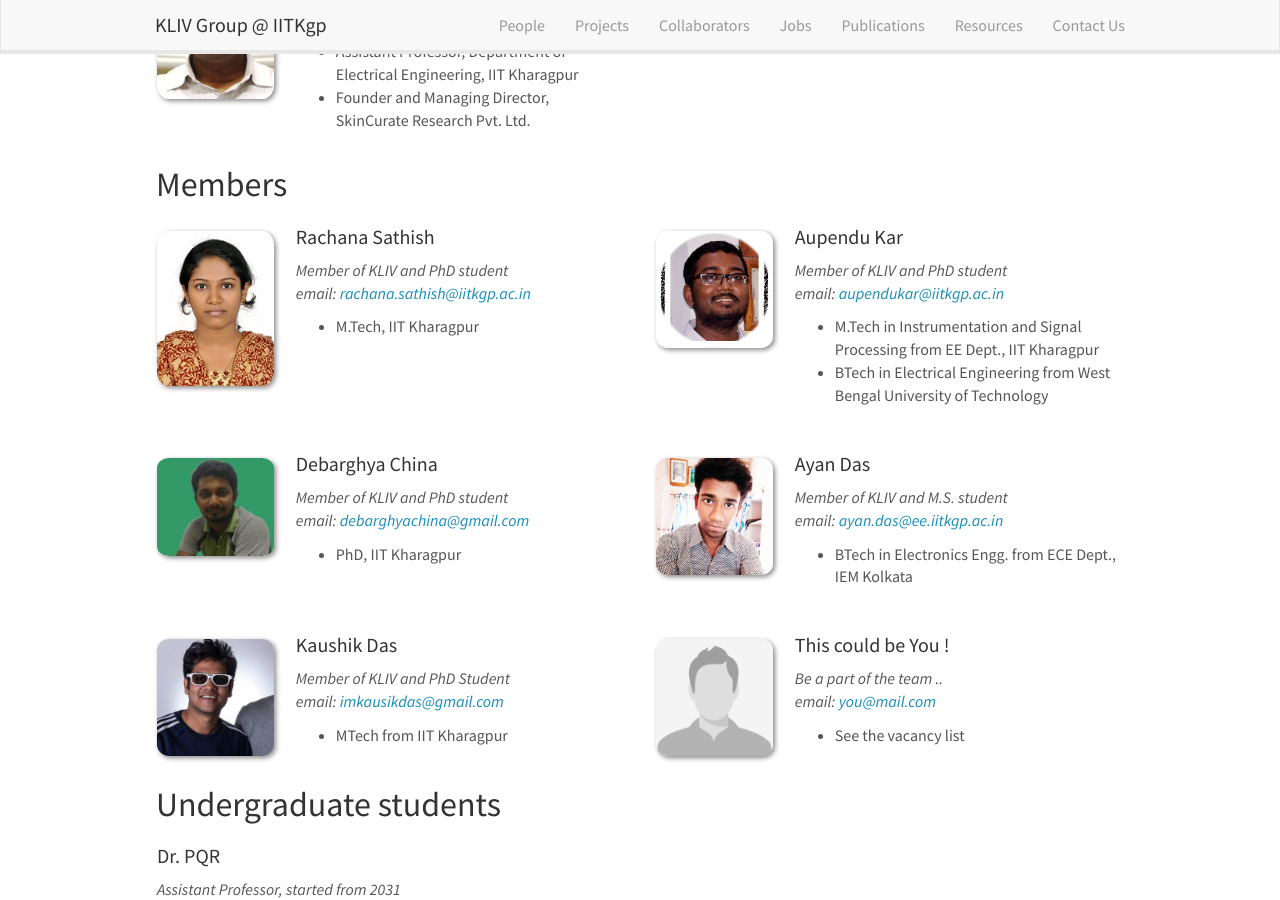
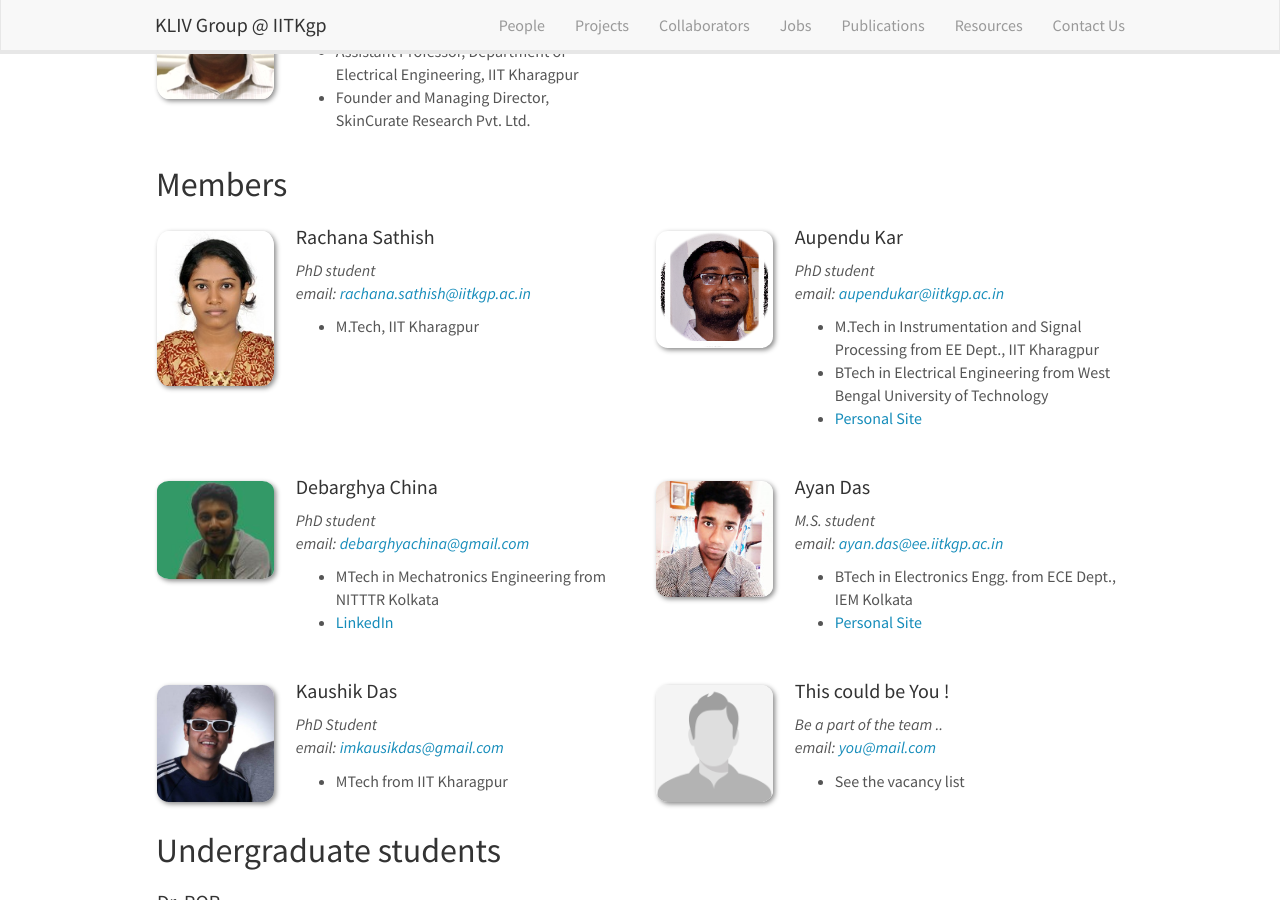
Before and after one commit to iitkliv/tempsite, a Jekyll site: the page built from _pages/people.md, in a window 1280 px wide and 900 px high, scrolled down 302 px. Built offline with Jekyll 4.4.1, drawn with Linux system fonts in a browser that asks for light colours; nearby versions of some CDN libraries.

Commit message:
update member infos

```diff
--- a/_data/people.yml
+++ b/_data/people.yml
@@ -9,7 +9,7 @@
 
 - name: Rachana Sathish
   photo: rs.jpg
-  info: Member of KLIV and PhD student
+  info: PhD student
   email: rachana.sathish@iitkgp.ac.in
   description:
     - M.Tech, IIT Kharagpur
@@ -17,32 +17,35 @@
 
 - name: Aupendu Kar
   photo: ak.png
-  info: Member of KLIV and PhD student
+  info: PhD student
   email: aupendukar@iitkgp.ac.in
   description:
     - M.Tech in Instrumentation and Signal Processing from EE Dept., IIT Kharagpur
     - BTech in Electrical Engineering from West Bengal University of Technology
+    - <a href="https://aupendu.github.io/"> Personal Site </a>
   type: member
 
 - name: Debarghya China
   photo: dc.jpg
-  info: Member of KLIV and PhD student
+  info: PhD student
   email: debarghyachina@gmail.com
   description:
-    - PhD, IIT Kharagpur
+    - MTech in Mechatronics Engineering from NITTTR Kolkata
+    - <a href="https://www.linkedin.com/in/debarghya-china-2a637aba/"> LinkedIn </a>
   type: member
 
 - name: Ayan Das
   photo: ad.jpg
-  info: Member of KLIV and M.S. student
+  info: M.S. student
   email: ayan.das@ee.iitkgp.ac.in
   description:
     - BTech in Electronics Engg. from ECE Dept., IEM Kolkata
+    - <a href="https://dasayan05.github.io/"> Personal Site </a>
   type: member
 
 - name: Kaushik Das
   photo: kd.jpg
-  info: Member of KLIV and PhD Student
+  info: PhD Student
   email: imkausikdas@gmail.com
   description:
     - MTech from IIT Kharagpur
```
